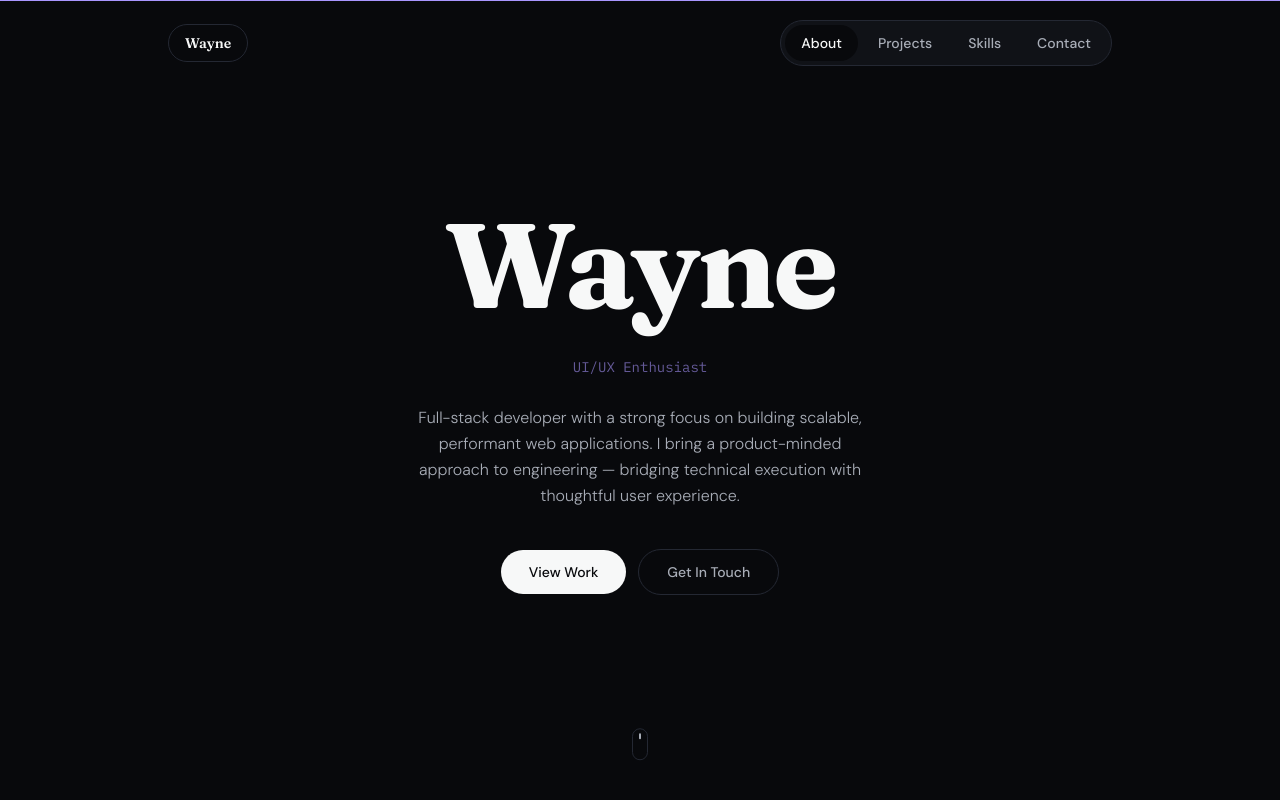
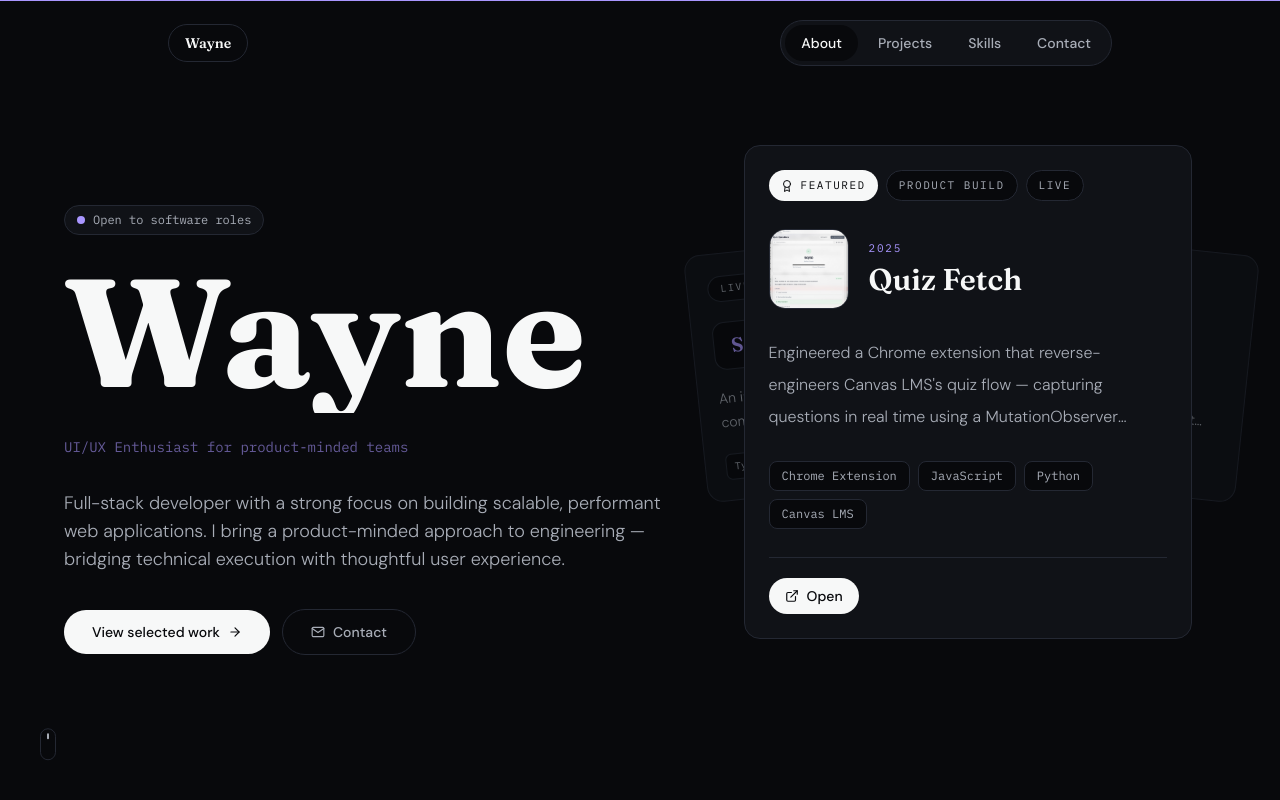
Before and after one commit to wehyn/portfolio, a Next.js app: page / in a window 1280 px wide. Shown: the top 800 px of the page. Built offline with nearby package versions, Linux system fonts and the light colour scheme; no server answers.

Commit message:
Redesign hero project showcase

```diff
--- a/components/sections/Hero.tsx
+++ b/components/sections/Hero.tsx
@@ -2,7 +2,15 @@
 
 import { useEffect, useState } from "react";
 import { motion, AnimatePresence } from "framer-motion";
+import {
+  FiArrowRight,
+  FiMail,
+  FiAward,
+  FiExternalLink,
+  FiGithub,
+} from "react-icons/fi";
 import { siteConfig } from "@/data/site";
+import { projects } from "@/data/projects";
 
 const roles = [
   "Full-Stack Developer",
@@ -13,32 +21,203 @@ const roles = [
 
 const ease = [0.25, 0.46, 0.45, 0.94] as const;
 
+function ProjectStackCard({
+  project,
+  position,
+}: {
+  project: (typeof projects)[number];
+  position: "left" | "right";
+}) {
+  return (
+    <div
+      className={[
+        "absolute top-24 hidden w-72 rounded-2xl border border-border bg-surface p-5 opacity-55 lg:block",
+        position === "left" ? "-left-6 -rotate-6" : "-right-8 rotate-6",
+      ].join(" ")}
+      aria-hidden="true"
+    >
+      <div className="mb-5 inline-flex rounded-full border border-border bg-background px-3 py-1 font-mono text-[10px] uppercase tracking-[0.16em] text-text-secondary">
+        {project.status === "live" ? "Live project" : "Selected work"}
+      </div>
+      <div className="mb-4 flex items-center gap-3">
+        <div className="flex h-12 w-12 items-center justify-center rounded-xl border border-border bg-background font-display text-xl font-semibold text-accent">
+          {project.title.slice(0, 1)}
+        </div>
+        <h3 className="line-clamp-1 text-lg font-medium text-text-primary">{project.title}</h3>
+      </div>
+      <p className="line-clamp-2 text-sm leading-6 text-text-secondary">{project.description}</p>
+      <div className="mt-5 flex flex-wrap gap-1.5">
+        {project.tags.slice(0, 2).map((tag) => (
+          <span
+            key={tag}
+            className="rounded-md border border-border bg-background px-2 py-1 font-mono text-[10px] text-text-secondary"
+          >
+            {tag}
+          </span>
+        ))}
+      </div>
+    </div>
+  );
+}
+
+function WorkPreview() {
+  const featuredProject = projects.find((project) => project.featured) ?? projects[0];
+  const sideProjects = projects.filter((project) => project.id !== featuredProject.id).slice(0, 2);
+
+  return (
+    <motion.div
+      initial={{ opacity: 0, y: 18 }}
+      animate={{ opacity: 1, y: 0 }}
+      transition={{ duration: 0.55, delay: 0.8, ease }}
+      className="relative min-h-[430px] lg:pb-4"
+      aria-label="Portfolio work preview"
+    >
+      {sideProjects[0] && <ProjectStackCard project={sideProjects[0]} position="left" />}
+      {sideProjects[1] && <ProjectStackCard project={sideProjects[1]} position="right" />}
+
+      <div className="relative z-10 mx-auto w-full max-w-md rounded-2xl border border-border bg-surface p-6">
+        <div className="mb-7 flex flex-wrap gap-2">
+          <span className="inline-flex items-center gap-2 rounded-full bg-text-primary px-3 py-1.5 font-mono text-[11px] uppercase tracking-[0.14em] text-background">
+            <FiAward size={12} />
+            Featured
+          </span>
+          <span className="rounded-full border border-border bg-background px-3 py-1.5 font-mono text-[11px] uppercase tracking-[0.14em] text-text-secondary">
+            Product build
+          </span>
+          {featuredProject.status && (
+            <span className="rounded-full border border-border bg-background px-3 py-1.5 font-mono text-[11px] uppercase tracking-[0.14em] text-text-secondary">
+              {featuredProject.status}
+            </span>
+          )}
+        </div>
+
+        <div className="mb-7 flex items-center gap-5">
+          <div className="relative h-20 w-20 shrink-0 overflow-hidden rounded-2xl border border-border bg-background">
+            {featuredProject.image ? (
+              // eslint-disable-next-line @next/next/no-img-element
+              <img
+                src={featuredProject.image}
+                alt=""
+                className="h-full w-full object-cover"
+              />
+            ) : (
+              <div className="flex h-full w-full items-center justify-center font-display text-3xl text-accent">
+                {featuredProject.title.slice(0, 1)}
+              </div>
+            )}
+          </div>
+          <div className="min-w-0">
+            <p className="mb-1 font-mono text-[11px] uppercase tracking-[0.16em] text-accent">
+              {featuredProject.year ?? "Selected"}
+            </p>
+            <h3 className="font-display text-3xl font-semibold leading-tight text-text-primary">
+              {featuredProject.title}
+            </h3>
+          </div>
+        </div>
+
+        <p className="mb-7 line-clamp-3 text-base leading-8 text-text-secondary">
+          {featuredProject.description}
+        </p>
+
+        <div className="mb-7 flex flex-wrap gap-2">
+          {featuredProject.tags.slice(0, 4).map((tag) => (
+            <span
+              key={tag}
+              className="rounded-lg border border-border bg-background px-3 py-1.5 font-mono text-xs text-text-secondary"
+            >
+              {tag}
+            </span>
+          ))}
+        </div>
+
+        <div className="flex flex-wrap gap-3 border-t border-border pt-5">
+          {featuredProject.liveUrl && (
+            <a
+              href={featuredProject.liveUrl}
+              target="_blank"
+              rel="noopener noreferrer"
+              className="inline-flex items-center gap-2 rounded-full bg-text-primary px-4 py-2 text-sm font-medium text-background transition-colors hover:bg-accent"
+            >
+              <FiExternalLink size={14} />
+              {featuredProject.liveUrlLabel ?? "Open"}
+            </a>
+          )}
+          {featuredProject.githubUrl && (
+            <a
+              href={featuredProject.githubUrl}
+              target="_blank"
+              rel="noopener noreferrer"
+              className="inline-flex items-center gap-2 rounded-full border border-border bg-background px-4 py-2 text-sm font-medium text-text-secondary transition-colors hover:border-border-bright hover:text-text-primary"
+            >
+              <FiGithub size={14} />
+              Source
+            </a>
+          )}
+        </div>
+      </div>
+    </motion.div>
+  );
+}
+
 export default function Hero() {
   const [roleIndex, setRoleIndex] = useState(0);
+  const [focusIndex, setFocusIndex] = useState(0);
+
+  const focusItems = [
+    "Open to software roles",
+    siteConfig.subtitles[focusIndex % siteConfig.subtitles.length],
+  ];
 
   useEffect(() => {
     const t = setInterval(() => setRoleIndex((i) => (i + 1) % roles.length), 3000);
     return () => clearInterval(t);
   }, []);
 
+  useEffect(() => {
+    const t = setInterval(() => setFocusIndex((i) => (i + 1) % focusItems.length), 2600);
+    return () => clearInterval(t);
+  }, [focusItems.length]);
+
   return (
     <section
       id="hero"
-      className="flex min-h-screen flex-col items-center justify-center px-6 text-center md:px-10"
+      className="relative flex min-h-screen flex-col justify-center overflow-hidden px-6 py-28 md:px-10"
     >
-      <div className="max-w-3xl">
+      <div className="mx-auto grid w-full max-w-6xl gap-12 lg:grid-cols-[1.1fr_0.9fr] lg:items-end">
+        <div>
+        <motion.div
+          initial={{ opacity: 0, y: 10 }}
+          animate={{ opacity: 1, y: 0 }}
+          transition={{ duration: 0.45, delay: 0.05, ease }}
+          className="mb-7 inline-flex items-center gap-2 rounded-full border border-border bg-surface px-3 py-1.5 text-left"
+        >
+          <span className="flex h-2 w-2 rounded-full bg-accent" />
+          <AnimatePresence mode="wait">
+            <motion.span
+              key={focusIndex}
+              initial={{ opacity: 0, y: 6 }}
+              animate={{ opacity: 1, y: 0 }}
+              exit={{ opacity: 0, y: -6 }}
+              transition={{ duration: 0.25, ease }}
+              className="font-mono text-xs text-text-secondary"
+            >
+              {focusItems[focusIndex]}
+            </motion.span>
+          </AnimatePresence>
+        </motion.div>
 
         {/* Name */}
-        <div className="overflow-hidden mb-4 pb-3">
+        <div className="mb-5 overflow-hidden pb-3">
           <motion.h1
             initial={{ y: "100%" }}
             animate={{ y: 0 }}
             transition={{ duration: 0.7, delay: 0.15, ease }}
             className="font-display font-bold text-text-primary"
             style={{
-              fontSize: "clamp(3.5rem, 10vw, 7.5rem)",
-              lineHeight: 1,
-              letterSpacing: "-0.03em",
+              fontSize: "clamp(4.4rem, 12vw, 10rem)",
+              lineHeight: 0.9,
+              letterSpacing: "0",
             }}
           >
             {siteConfig.displayName}
@@ -46,7 +225,7 @@ export default function Hero() {
         </div>
 
         {/* Cycling role */}
-        <div className="mb-6 h-7 overflow-hidden">
+        <div className="mb-7 h-7 overflow-hidden">
           <AnimatePresence mode="wait">
             <motion.p
               key={roleIndex}
@@ -56,17 +235,16 @@ export default function Hero() {
               transition={{ duration: 0.3, ease }}
               className="font-mono text-sm text-accent"
             >
-              {roles[roleIndex]}
+              {roles[roleIndex]} for product-minded teams
             </motion.p>
           </AnimatePresence>
         </div>
 
-        {/* Bio */}
         <motion.p
           initial={{ opacity: 0 }}
           animate={{ opacity: 1 }}
           transition={{ duration: 0.6, delay: 0.5 }}
-          className="mx-auto mb-10 max-w-md text-base leading-relaxed text-text-secondary"
+          className="mb-9 max-w-2xl text-base leading-8 text-text-secondary md:text-lg"
         >
           {siteConfig.bio}
         </motion.p>
@@ -76,21 +254,27 @@ export default function Hero() {
           initial={{ opacity: 0, y: 12 }}
           animate={{ opacity: 1, y: 0 }}
           transition={{ duration: 0.5, delay: 0.65, ease }}
-          className="flex flex-wrap items-center justify-center gap-3"
+          className="flex flex-wrap items-center gap-3"
         >
           <a
             href="#projects"
-            className="rounded-full bg-text-primary px-7 py-3 text-sm font-medium text-background transition-all duration-300 hover:bg-accent hover:shadow-[0_4px_24px_rgba(184,154,110,0.25)]"
+            className="group inline-flex items-center gap-2 rounded-full bg-text-primary px-7 py-3 text-sm font-medium text-background transition-colors duration-200 hover:bg-accent focus:outline-none focus:ring-2 focus:ring-accent/60 focus:ring-offset-2 focus:ring-offset-background"
           >
-            View Work
+            View selected work
+            <FiArrowRight className="transition-transform group-hover:translate-x-0.5" size={14} />
           </a>
           <a
             href="#contact"
-            className="rounded-full border border-border px-7 py-3 text-sm font-medium text-text-secondary transition-all duration-300 hover:border-border-bright hover:text-text-primary"
+            className="inline-flex items-center gap-2 rounded-full border border-border bg-background px-7 py-3 text-sm font-medium text-text-secondary transition-colors duration-200 hover:border-border-bright hover:text-text-primary focus:outline-none focus:ring-2 focus:ring-accent/40 focus:ring-offset-2 focus:ring-offset-background"
           >
-            Get In Touch
+            <FiMail size={14} />
+            Contact
           </a>
         </motion.div>
+
+        </div>
+
+        <WorkPreview />
       </div>
 
       {/* Scroll indicator */}
```
